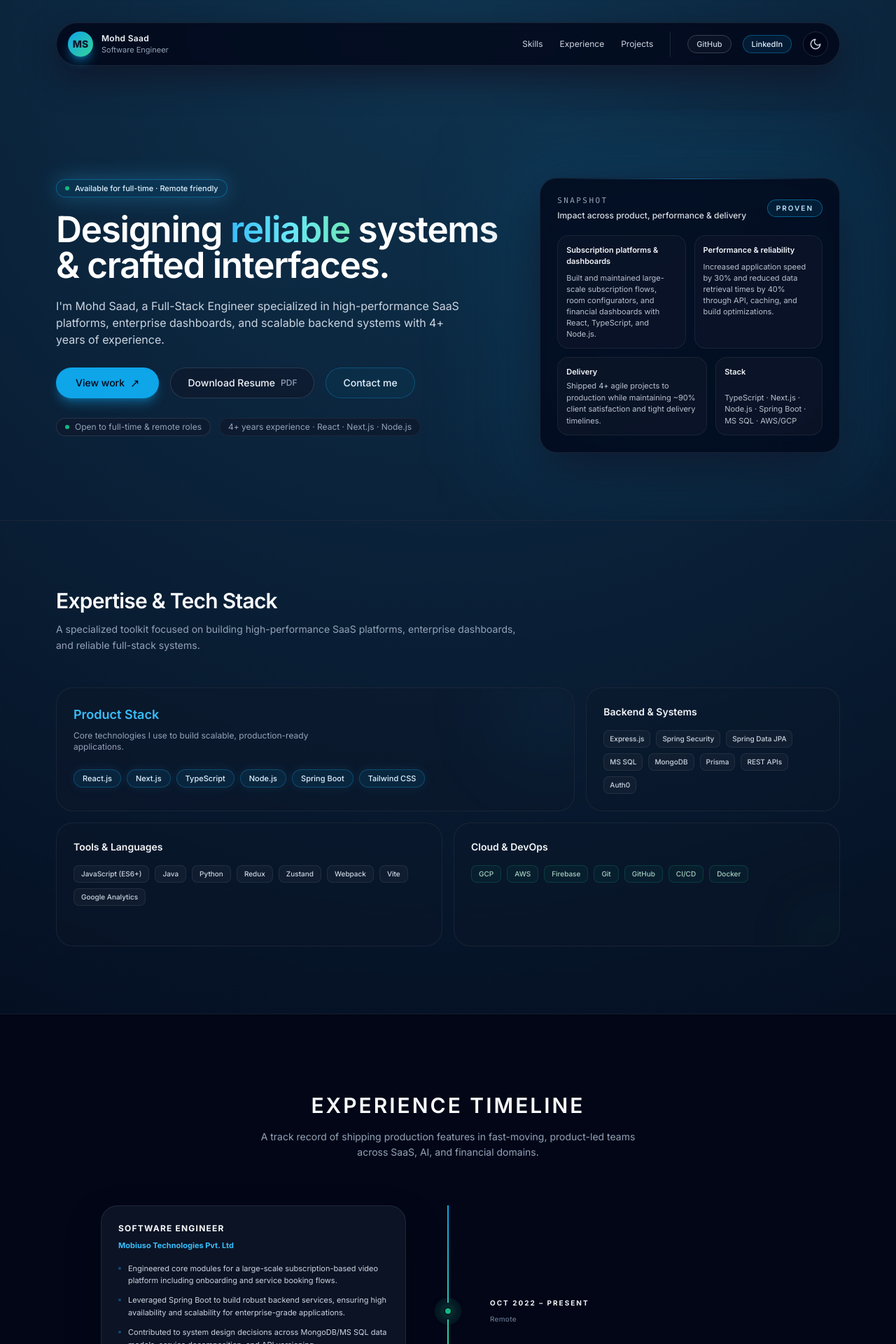
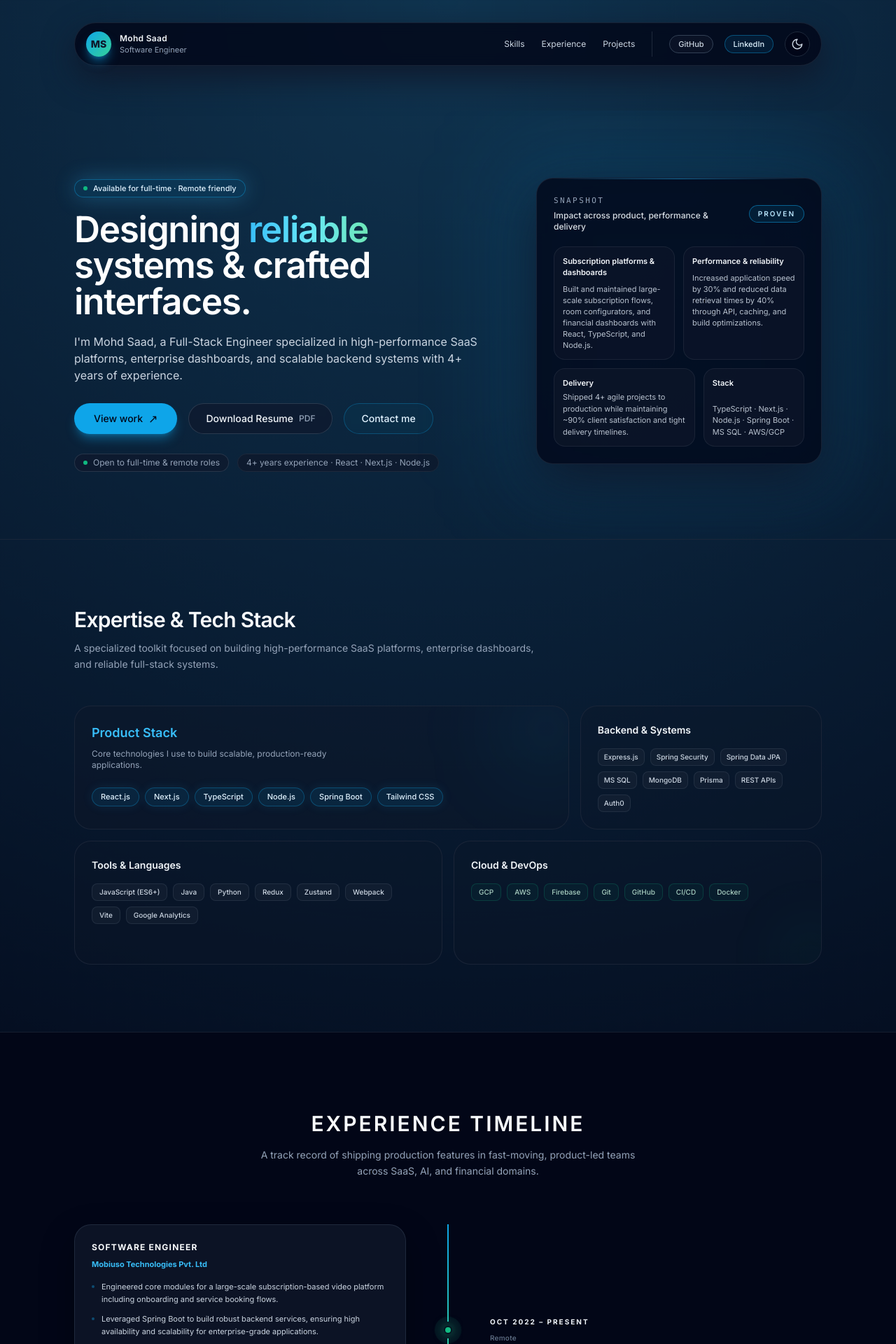
Before and after one commit to msaad323/Portfolio-AI, a Next.js app: page / in a window 1280 px wide. Shown: the top 1920 px of the page at 70% size. Built offline with nearby package versions, Linux system fonts and the light colour scheme.

Commit message:
fix(ui): resolve mobile layout overflow and card width in Experience section

```diff
--- a/app/globals.css
+++ b/app/globals.css
@@ -18,7 +18,7 @@ body {
 }
 
 body {
-  @apply bg-background text-foreground antialiased;
+  @apply bg-background text-foreground antialiased overflow-x-hidden;
 }
 
 main {
--- a/app/page.tsx
+++ b/app/page.tsx
@@ -9,7 +9,7 @@ import { ThemeToggle } from "@/components/ThemeToggle";
 export default function HomePage() {
   return (
     <main className="min-h-screen bg-white transition-colors duration-300 dark:bg-[#020617] bg-[radial-gradient(circle_at_top,_rgba(56,189,248,0.1),_transparent_60%),radial-gradient(circle_at_bottom,_rgba(16,185,129,0.06),_transparent_60%)] dark:bg-[radial-gradient(circle_at_top,_rgba(56,189,248,0.25),_transparent_55%),radial-gradient(circle_at_bottom,_rgba(16,185,129,0.18),_transparent_55%)]">
-      <div className="mx-auto max-w-6xl px-4 pb-16 pt-6 md:pt-8">
+      <div className="mx-auto max-w-[1100px] px-4 pb-16 pt-6 md:pt-8">
         <header className="flex items-center justify-between gap-4 rounded-full border border-slate-200/80 bg-white/80 px-4 py-3 shadow-[0_18px_45px_rgba(15,23,42,0.1)] backdrop-blur transition-colors dark:border-slate-800/80 dark:bg-slate-950/80 dark:shadow-[0_18px_45px_rgba(15,23,42,0.9)]">
           <div className="flex items-center gap-3">
             <div className="flex h-9 w-9 items-center justify-center rounded-full bg-gradient-to-br from-sky-500 to-emerald-400 text-slate-900 shadow-lg shadow-sky-500/50">
--- a/components/Contact.tsx
+++ b/components/Contact.tsx
@@ -67,7 +67,7 @@ export function Contact() {
       id="contact"
       className="border-t border-slate-200/70 bg-slate-50 dark:border-slate-800/70 dark:bg-slate-950 py-16 md:py-20 transition-colors duration-300"
     >
-      <div className="mx-auto max-w-6xl px-4">
+      <div className="mx-auto max-w-[1100px] px-4">
         <div className="grid gap-10 md:grid-cols-[minmax(0,1.4fr)_minmax(0,1.1fr)]">
           <div>
             <h2 className="text-2xl md:text-3xl font-semibold tracking-tight text-slate-900 dark:text-slate-50">
--- a/components/Experience.tsx
+++ b/components/Experience.tsx
@@ -73,7 +73,7 @@ export function Experience() {
       id="experience"
       className="border-t border-slate-200/70 bg-white dark:border-slate-800/70 dark:bg-slate-950 pt-20 pb-16 md:pt-28 md:pb-24 transition-colors duration-300"
     >
-      <div className="mx-auto max-w-5xl px-4">
+      <div className="mx-auto max-w-[1100px] px-4">
         <div className="mb-16">
           <h2 className="text-2xl md:text-3xl font-semibold tracking-tight text-slate-900 dark:text-slate-50 text-center uppercase tracking-widest">
             Experience Timeline
@@ -86,7 +86,7 @@ export function Experience() {
 
         <div className="relative">
           {/* Vertical Timeline Line */}
-          <div className="absolute left-3 top-0 h-full w-[2px] bg-gradient-to-b from-sky-500 via-emerald-400 to-slate-200 dark:to-slate-800 md:left-1/2 md:-ml-[1px]" />
+          <div className="absolute left-[1.45rem] top-0 h-full w-[2px] bg-gradient-to-b from-sky-500 via-emerald-400 to-slate-200 dark:to-slate-800 md:left-1/2 md:-ml-[1px]" />
 
           <motion.div
             initial="hidden"
@@ -105,7 +105,7 @@ export function Experience() {
                   whileInView="visible"
                   viewport={{ once: true, amount: 0.1 }}
                   exit="hidden"
-                  className="relative grid grid-cols-1 md:grid-cols-[1fr_auto_1fr] items-center gap-8 md:gap-12"
+                  className="relative grid grid-cols-[2.9rem_1fr] md:grid-cols-[1fr_auto_1fr] items-center gap-4 md:gap-12"
                 >
                   {/* Left Side (Desktop: Content or Period) */}
                   <div className={`hidden md:flex flex-col ${index % 2 === 0 ? "order-3 items-start text-left" : "order-1 items-end text-right"}`}>
@@ -114,7 +114,7 @@ export function Experience() {
                   </div>
 
                   {/* Timeline Node Column */}
-                  <div className="relative order-1 md:order-2 flex justify-start md:justify-center">
+                  <div className="relative order-1 md:order-2 flex justify-center md:justify-center">
                     <div className="z-10 flex h-6 w-6 items-center justify-center rounded-full bg-white dark:bg-slate-950">
                       <div className={`h-3 w-3 rounded-full border-2 border-white dark:border-slate-950 ${role.isCurrent ? "bg-emerald-500 shadow-[0_0_15px_rgba(52,211,153,0.4)] dark:shadow-[0_0_15px_rgba(52,211,153,0.6)]" : "bg-sky-500"}`} />
                       {role.isCurrent && (
@@ -124,7 +124,7 @@ export function Experience() {
                   </div>
 
                   {/* Right Side (Desktop: Content or Period) */}
-                  <div className={`order-3 ml-12 md:ml-0 w-full ${index % 2 === 0 ? "md:order-1" : "md:order-3"}`}>
+                  <div className={`order-3 md:ml-0 ${index % 2 === 0 ? "md:order-1" : "md:order-3"}`}>
                     <div className="rounded-3xl border border-slate-200/80 bg-white/90 p-6 shadow-[0_20px_50px_rgba(15,23,42,0.08)] transition-all hover:-translate-y-1 hover:border-sky-500/30 dark:border-slate-700/50 dark:bg-slate-900/80 dark:shadow-[0_20px_50px_rgba(0,0,0,0.3)] dark:hover:shadow-sky-500/15">
                       <div className="flex flex-col gap-1">
                         <div className="flex flex-wrap items-center justify-between gap-2">
--- a/components/Hero.tsx
+++ b/components/Hero.tsx
@@ -17,7 +17,7 @@ export function Hero() {
         <div className="absolute inset-x-0 bottom-0 h-px bg-gradient-to-r from-transparent via-slate-200 dark:via-sky-500/40 to-transparent" />
       </div>
 
-      <div className="mx-auto max-w-6xl px-4">
+      <div className="mx-auto max-w-[1100px] px-4">
         <motion.div
           initial="hidden"
           animate="visible"
--- a/components/Projects.tsx
+++ b/components/Projects.tsx
@@ -55,7 +55,7 @@ export function Projects() {
       id="projects"
       className="border-t border-slate-200/70 bg-[radial-gradient(circle_at_top,_rgba(56,189,248,0.06),_transparent_55%),_#ffffff] dark:border-slate-800/70 dark:bg-[radial-gradient(circle_at_top,_rgba(56,189,248,0.16),_transparent_55%),_#020617] py-16 md:py-20 transition-colors duration-300"
     >
-      <div className="mx-auto max-w-6xl px-4">
+      <div className="mx-auto max-w-[1100px] px-4">
         <div className="flex flex-col gap-4 md:flex-row md:items-end md:justify-between">
           <div>
             <h2 className="text-2xl md:text-3xl font-semibold tracking-tight text-slate-900 dark:text-slate-50">
--- a/components/Skills.tsx
+++ b/components/Skills.tsx
@@ -41,7 +41,7 @@ export function Skills() {
       id="skills"
       className="border-t border-slate-200/60 dark:border-slate-800/80 bg-[radial-gradient(circle_at_top,_rgba(56,189,248,0.04),_transparent_60%),_#ffffff] dark:bg-[radial-gradient(circle_at_top,_rgba(56,189,248,0.06),_transparent_45%),_#02081d] py-16 md:py-24 transition-colors duration-300"
     >
-      <div className="mx-auto max-w-6xl px-4">
+      <div className="mx-auto max-w-[1100px] px-4">
         <div className="mb-12">
           <h2 className="text-2xl md:text-3xl font-semibold tracking-tight text-slate-900 dark:text-slate-50">
             Expertise & Tech Stack
```
